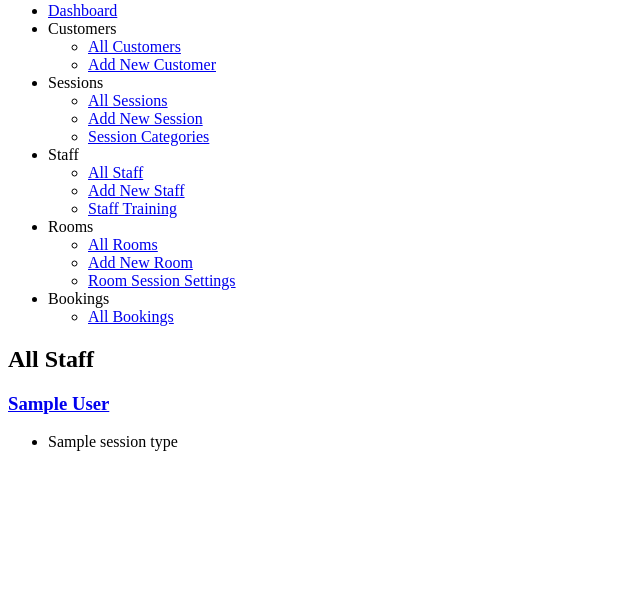
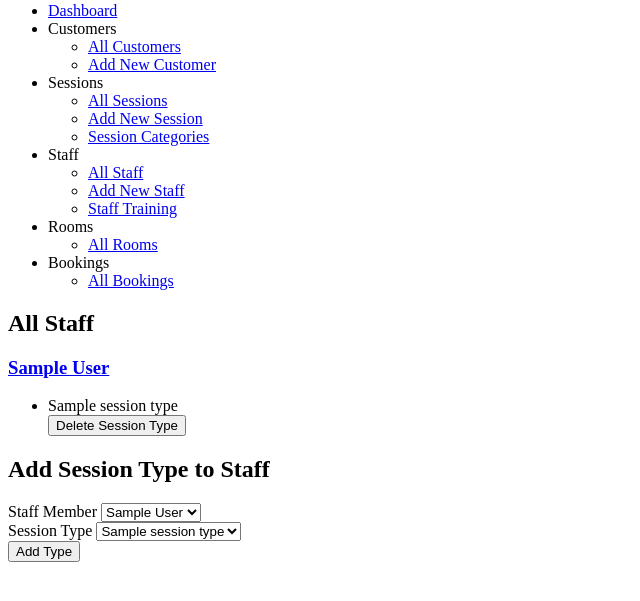
Before and after one commit to EJDC/pyGym_Project, a Flask app: page /staff in a window 1280 px wide. Shown: the part 78-679 px from the top of the page, without its empty margins (0-640 px from the left). Run offline with Flask 2, Linux system fonts and the light colour scheme; a database or web service that is not in the repository returns one stand-in record (values such as "Sample title"); some libraries are stand-ins or nearby versions.

Commit message:
:hammer: Added more forms to rooms and staff index and staff profile

```diff
--- a/controllers/staff_controller.py
+++ b/controllers/staff_controller.py
@@ -6,6 +6,8 @@ import repositories.staff_repository as staff_repository
 from models.staff_session_type import StaffSessionType
 import repositories.staff_session_types_repository as staff_session_types_repository
 
+from models.session_type import SessionType
+import repositories.session_type_repository as session_type_repository
 staff_blueprint = Blueprint("staff", __name__)
 
 # INDEX
@@ -13,13 +15,15 @@ staff_blueprint = Blueprint("staff", __name__)
 def staff():
     staff = staff_repository.select_all()
     staff_session_types = staff_session_types_repository.select_all()
-    return render_template("staff/index.html", staff=staff, staff_session_types = staff_session_types)
+    session_types = session_type_repository.select_all()
+    return render_template("staff/index.html", session_types=session_types ,staff=staff, staff_session_types = staff_session_types)
 
 @staff_blueprint.route("/staff/<id>")
 def show_(id):
     staff = staff_repository.select(id)
     staff_session_types = staff_session_types_repository.select_all()
-    return render_template('staff/staff_profile.html',  staff = staff, staff_session_types = staff_session_types)
+    session_types = session_type_repository.select_all()
+    return render_template('staff/staff_profile.html',  staff = staff, staff_session_types = staff_session_types, session_types = session_types)
 
 # NEW
 @staff_blueprint.route("/staff/new")
--- a/templates/base.html
+++ b/templates/base.html
@@ -40,8 +40,6 @@
                     Rooms
                     <ul>
                         <li><a href="/rooms">All Rooms</a></li>
-                        <li><a href="/staff/new">Add New Room</a></li>
-                        <li><a href="/room_session_types">Room Session Settings</a></li>
                     </ul>
                 </li>
                 <li>
--- a/templates/staff/index.html
+++ b/templates/staff/index.html
@@ -11,21 +11,42 @@
     <ul>
             {% for staff_session_type in staff_session_types %}
                 {% if staff_session_type.staff_member.id == staff_member.id %}
-            <li>{{staff_session_type.session_type.name}}</li>
+            <li>{{staff_session_type.session_type.name}}
+                <form action="/staff_session_types/{{ staff_session_type.id }}/delete" method="POST">
+                    <input type="submit" value="Delete Session Type">
+                </form>
+            </li>
                     {% endif %}
             {% endfor %}
     </ul>
 </section>
 
 {% endfor %}
+
+<h2>Add Session Type to Staff</h2>
+<form action="/staff_session_types" method="POST">
+    <div>
+        <label for="staff_id">Staff Member</label>
+        <select name="staff_id" id="staff_id">
+            {% for staff_member in staff %}
+            <option value="{{ staff_member.id }}">
+                {{ staff_member.first_name }} {{staff_member.last_name}}
+            </option>
+            {% endfor %}
+        </select>
+    </div>
+    <div>
+        <label for="session_type_id">Session Type</label>
+        <select name="session_type_id" id="session_type_id">
+            {% for session_type in session_types %}
+            <option value="{{ session_type.id }}">
+                {{ session_type.name }}
+            </option>
+            {% endfor %}
+        </select>
+    </div>
+    <div>
+        <input type="submit" value = "Add Type">
+    </div>
+</form>
 {% endblock %}
-
-
-<!-- {% for staff_session_type in staff_session_types %}
-
-<li>
-    {{staff_session_type.staff_member.first_name }}   {{staff_session_type.staff_member.last_name }}
-    {{staff_session_type.session_type.name}}
-</li>
-
-{% endfor %}
```
Also changed, not shown: controllers/staff_session_types_controller.py (+10 -4 lines), templates/rooms/index.html (+13 -0 lines), templates/staff/staff_profile.html (+30 -1 lines).
